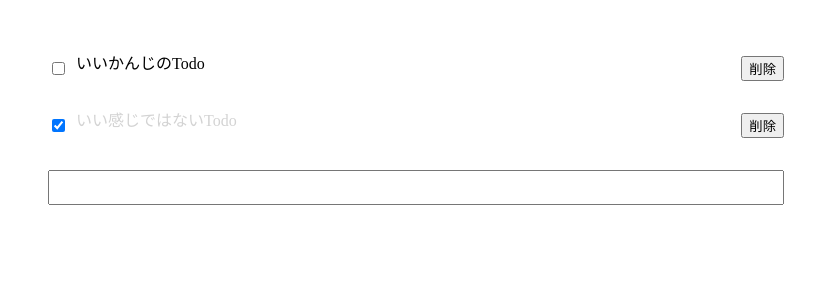
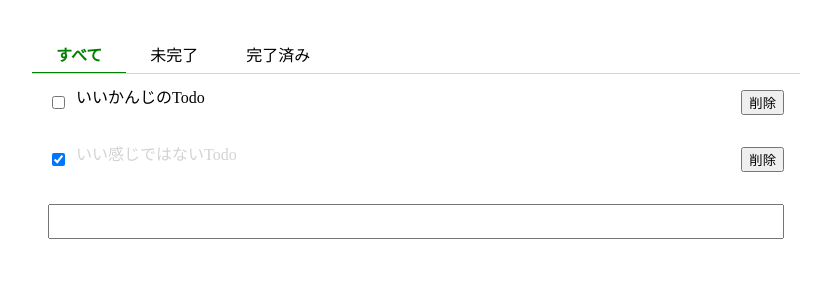
Before and after one commit to takaaa220/tl, a React (Vite) app: page / in a window 1280 px wide. Shown: the top 300 px of the page, without its empty margins (224-1039 px from the left). Built offline with nearby package versions, Linux system fonts and the light colour scheme.

Commit message:
Add filter functions

```diff
--- a/src/App.tsx
+++ b/src/App.tsx
@@ -3,11 +3,13 @@ import * as React from "react";
 import { Global, css } from "@emotion/core";
 import styled from "@emotion/styled";
 import { Tasks } from "./components/Task/List";
+import { Filter } from "./components/Filter";
 
 export const App: React.FC = () => (
   <>
     <Global styles={globalStyle} />
     <Container>
+      <Filter />
       <Tasks />
     </Container>
   </>
--- /dev/null
+++ b/src/components/Filter/index.tsx
@@ -0,0 +1,60 @@
+import * as React from "react";
+import { useDispatch, useSelector } from "react-redux";
+import { changeFilter } from "../../modules/filter";
+import { Filter as FilterType } from "../../constants/task";
+import { RootState } from "../../rootReducer";
+import styled from "@emotion/styled";
+
+type Props = {
+  current: FilterType;
+  onClick: (e: React.MouseEvent<HTMLLIElement>) => void;
+};
+
+const View: React.FC<Props> = ({ current, onClick }) => (
+  <List>
+    <Item data-active={current === "None"} data-filter="None" onClick={onClick}>
+      すべて
+    </Item>
+    <Item data-active={current === "InProgress"} data-filter="InProgress" onClick={onClick}>
+      未完了
+    </Item>
+    <Item data-active={current === "Done"} data-filter="Done" onClick={onClick}>
+      完了済み
+    </Item>
+  </List>
+);
+
+const List = styled.ul`
+  border-bottom: 1px solid lightgray;
+  display: flex;
+  width: 100%;
+`;
+
+const Item = styled.li`
+  cursor: pointer;
+  padding: 8px 24px;
+  text-align: center;
+
+  &[data-active="true"] {
+    border-bottom: 1px solid green;
+    cursor: default;
+    color: green;
+    font-weight: bold;
+    pointer-events: none;
+  }
+`;
+
+export const Filter: React.FC = () => {
+  const { filter } = useSelector((state: RootState) => state.filter);
+  const dispatch = useDispatch();
+
+  const handleClick = React.useCallback(
+    (e: React.MouseEvent<HTMLLIElement>) => {
+      const { filter } = e.currentTarget.dataset;
+      dispatch(changeFilter(filter as FilterType));
+    },
+    [dispatch, changeFilter],
+  );
+
+  return <View onClick={handleClick} current={filter} />;
+};
--- a/src/components/Task/Add.tsx
+++ b/src/components/Task/Add.tsx
@@ -54,7 +54,7 @@ export const AddTask: React.FC = () => {
       setTitle("");
       dispatch(addTask(trimedTitle));
     },
-    [dispatch, title],
+    [dispatch, title, addTask, setTitle],
   );
 
   return <View current={title} onChange={handleChange} onAddTask={handleAddTask} />;
--- a/src/components/Task/Item.tsx
+++ b/src/components/Task/Item.tsx
@@ -47,12 +47,12 @@ export const Task: React.FC<ContainerProps> = ({ task, ...props }) => {
         }),
       );
     },
-    [dispatch, task],
+    [dispatch, task, changeStateTask],
   );
 
   const handleDelete = React.useCallback(() => {
     if (confirm("削除しますか？")) dispatch(deleteTask(task.id));
-  }, [task, dispatch]);
+  }, [task, dispatch, deleteTask]);
 
   return <View task={task} onChange={handleChange} onDelete={handleDelete} {...props} />;
 };
--- a/src/components/Task/List.tsx
+++ b/src/components/Task/List.tsx
@@ -23,6 +23,22 @@ const List = styled.ul``;
 
 export const Tasks: React.FC = (props) => {
   const { tasks } = useSelector((state: RootState) => state.tasks);
+  const { filter } = useSelector((state: RootState) => state.filter);
 
-  return <View tasks={tasks} {...props} />;
+  const currentTasks = React.useMemo(
+    () =>
+      (() => {
+        switch (filter) {
+          case "None":
+            return [...tasks.filter((task) => !task.done), ...tasks.filter((task) => task.done)];
+          case "InProgress":
+            return tasks.filter((task) => !task.done);
+          case "Done":
+            return tasks.filter((task) => task.done);
+        }
+      })(),
+    [filter, tasks],
+  );
+
+  return <View tasks={currentTasks} {...props} />;
 };
--- a/src/constants/task.ts
+++ b/src/constants/task.ts
@@ -4,3 +4,5 @@ export type Task = {
   done: boolean;
   userId: number;
 };
+
+export type Filter = "None" | "Done" | "InProgress";
--- /dev/null
+++ b/src/modules/filter.ts
@@ -0,0 +1,32 @@
+import { PayloadAction, createSlice } from "@reduxjs/toolkit";
+import { Filter } from "../constants/task";
+
+type State = {
+  filter: Filter;
+};
+
+const initialState: State = {
+  filter: "None",
+};
+
+const reducers = {
+  changeFilter(state: State, action: PayloadAction<Filter>) {
+    return {
+      ...state,
+      filter: action.payload,
+    };
+  },
+  clearFilter() {
+    return initialState;
+  },
+};
+
+const slice = createSlice({
+  name: "taskFilter",
+  initialState,
+  reducers,
+});
+
+export const { changeFilter, clearFilter } = slice.actions;
+
+export default slice.reducer;
--- a/src/modules/task.ts
+++ b/src/modules/task.ts
@@ -1,13 +1,13 @@
 import { createSlice, PayloadAction } from "@reduxjs/toolkit";
 import { Task } from "../constants/task";
 
+let currentId = 2;
+
 type State = {
-  count: number;
   tasks: Task[];
 };
 
 const initialState: State = {
-  count: 2,
   tasks: [
     {
       id: 2,
@@ -27,7 +27,7 @@ const initialState: State = {
 const reducers = {
   addTask(state: State, action: PayloadAction<string>) {
     const newTask = {
-      id: 3,
+      id: ++currentId,
       title: action.payload,
       done: false,
       userId: 1,
--- a/src/rootReducer.ts
+++ b/src/rootReducer.ts
@@ -1,10 +1,12 @@
 import { combineReducers } from "@reduxjs/toolkit";
 import taskReducer from "./modules/task";
 import sessionReducer from "./modules/session";
+import filterReducer from "./modules/filter";
 
 const rootReducer = combineReducers({
   session: sessionReducer,
   tasks: taskReducer,
+  filter: filterReducer,
 });
 
 export type RootState = ReturnType<typeof rootReducer>;
```
